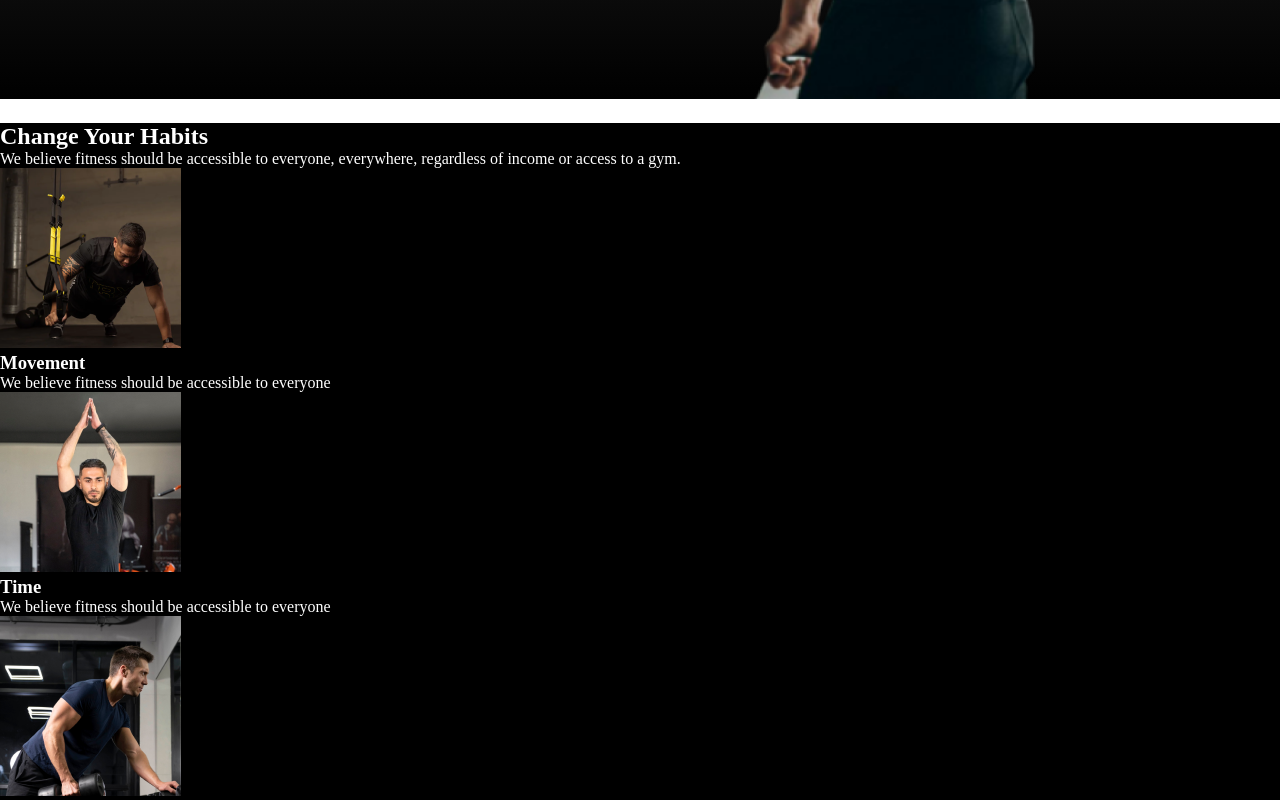
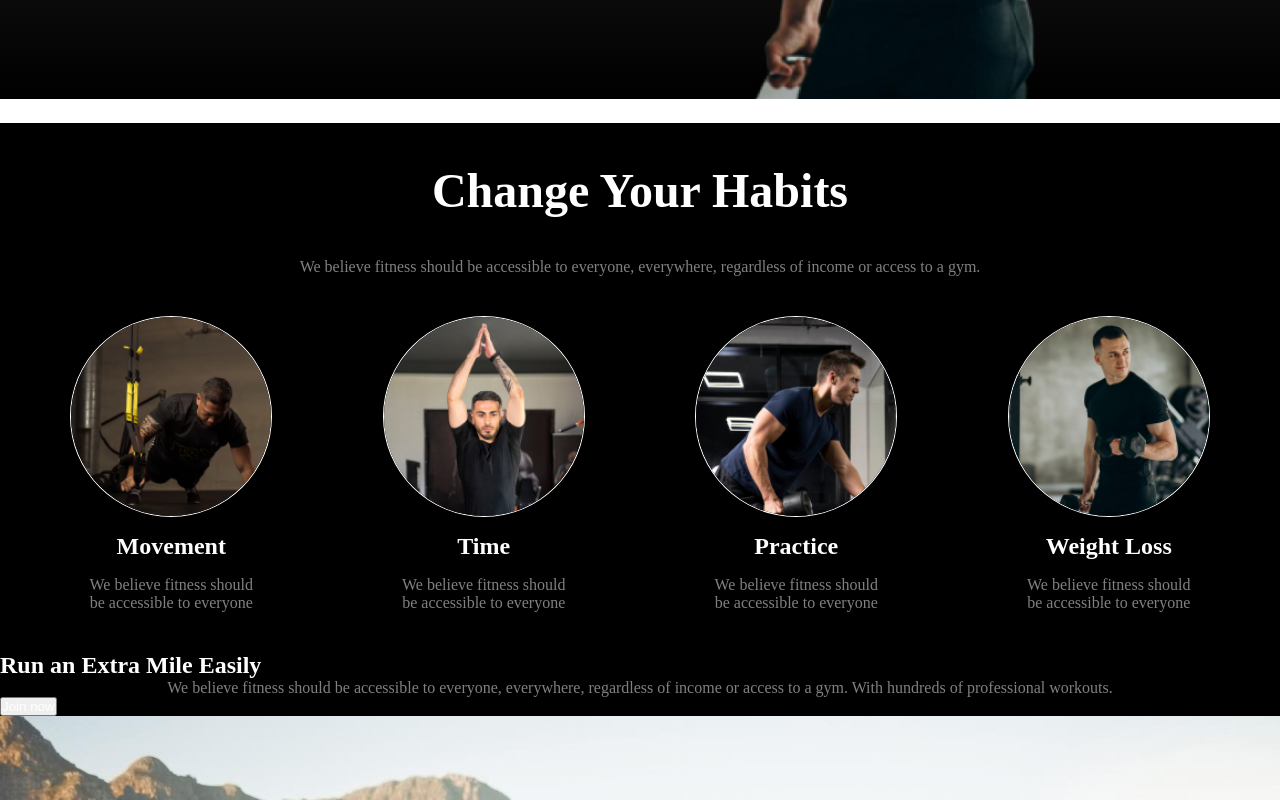
Before and after one commit to MahiuddinZilani/ph-A2B10-versatile-ui, a plain HTML site: page index.html in a window 1280 px wide. Shown: the part 660-1460 px from the top of the page. Drawn offline with Linux system fonts and the light colour scheme.

Commit message:
change your habits section styles is added

```diff
--- a/css/styles.css
+++ b/css/styles.css
@@ -2,6 +2,17 @@
   margin: 0px;
   padding: 0px;
   color: white;
+}
+.flex-row {
+  display: flex;
+  justify-content: center;
+  align-items: center;
+}
+.flex-col {
+  display: flex;
+  flex-direction: column;
+  justify-content: center;
+  align-items: center;
 }
 
 .logo {
@@ -12,7 +23,18 @@
 }
 
 .title {
+  font-size: 48px;
+}
+.sub-title {
   font-size: 24px;
+}
+
+text,
+p {
+  font-size: 16;
+  color: rgba(255, 255, 255, 0.5);
+  text-wrap: balance;
+  text-align: center;
 }
 
 .btn-primary {
@@ -95,3 +117,30 @@ header menu ul li {
 main {
   background: black;
 }
+
+#change-habits {
+  max-width: 1200px;
+  margin: auto;
+  padding: 40px 0px;
+  display: flex;
+  flex-direction: column;
+  justify-content: center;
+  align-items: center;
+  row-gap: 40px;
+}
+
+#change-habits-card-container {
+  justify-content: space-between;
+  gap: 50px;
+}
+.change-habits-card {
+  row-gap: 16px;
+}
+
+.change-habits-card img {
+  /* width: 100px;
+  height: 100px; */
+  width: 200px;
+  border-radius: 50%;
+  border: 1px solid white;
+}
--- a/index.html
+++ b/index.html
@@ -50,35 +50,35 @@
 
     <main>
       <!-- change your habits  -->
-      <section>
-        <h1>Change Your Habits</h1>
+      <section id="change-habits">
+        <h1 class="title">Change Your Habits</h1>
         <p>
           We believe fitness should be accessible to everyone, everywhere,
           regardless of income or access to a gym.
         </p>
-        <div>
+        <div class="flex-row" id="change-habits-card-container">
           <!-- card 1 -->
-          <div>
+          <div class="change-habits-card flex-col">
             <img src="./images/image 3.png" alt="" />
-            <h3>Movement</h3>
+            <h3 class="sub-title">Movement</h3>
             <p>We believe fitness should be accessible to everyone</p>
           </div>
           <!-- card 2 -->
-          <div>
+          <div class="change-habits-card flex-col">
             <img src="./images/image 2.png" alt="" />
-            <h3>Time</h3>
+            <h3 class="sub-title">Time</h3>
             <p>We believe fitness should be accessible to everyone</p>
           </div>
           <!-- card 3 -->
-          <div>
+          <div class="change-habits-card flex-col">
             <img src="./images/image 4.png" alt="" />
-            <h3>Practice</h3>
+            <h3 class="sub-title">Practice</h3>
             <p>We believe fitness should be accessible to everyone</p>
           </div>
           <!-- card 4 -->
-          <div>
+          <div class="change-habits-card flex-col">
             <img src="./images/image 5.png" alt="" />
-            <h3>Weight Loss</h3>
+            <h3 class="sub-title">Weight Loss</h3>
             <p>We believe fitness should be accessible to everyone</p>
           </div>
         </div>
```
